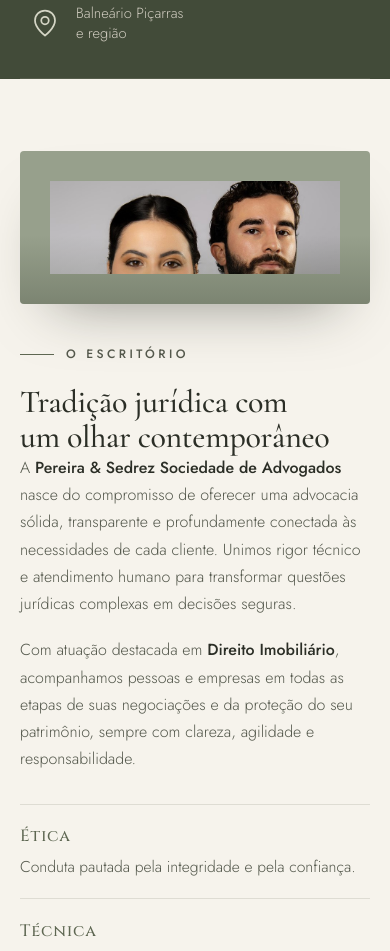
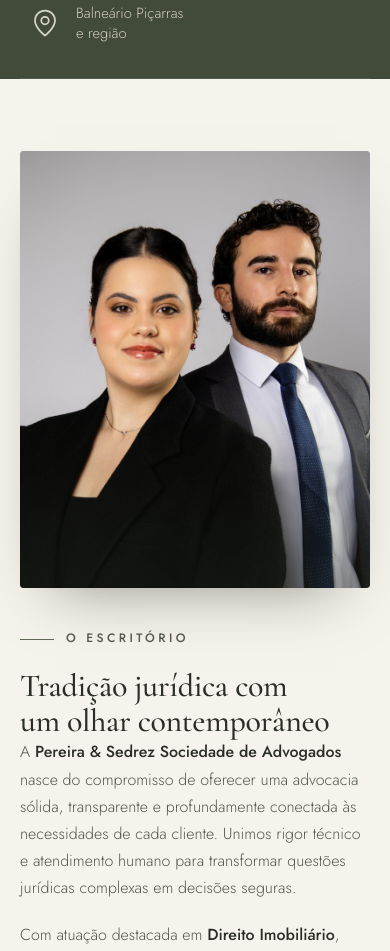
Before and after one commit to pereiraesedrezadv-commits/site-pereiraesedrez, a plain HTML site: page index.html in a window 390 px wide. Shown: the part 1206-2157 px from the top of the page. Drawn offline with nearby package versions, Linux system fonts and the light colour scheme.

Commit message:
Add files via upload

```diff
--- a/assets/css/styles.css
+++ b/assets/css/styles.css
@@ -728,8 +728,7 @@ ul { list-style: none; padding: 0; }
    ============================================================ */
 @media (max-width: 980px) {
   .about-grid { grid-template-columns: 1fr; }
-  .about-media { aspect-ratio: 16/7; padding: 30px; order: -1; }
-  .about-mark { width: 150px; }
+  .about-media { aspect-ratio: 4/5; order: -1; max-width: 440px; margin-inline: auto; }
   .featured-grid { grid-template-columns: 1fr; }
   .footer-inner { grid-template-columns: 1fr 1fr; }
   .footer-brand { grid-column: 1 / -1; }
```
